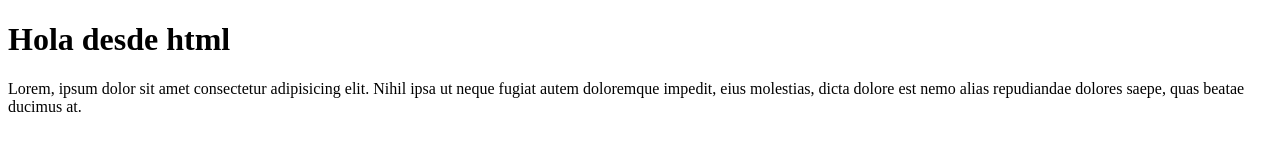
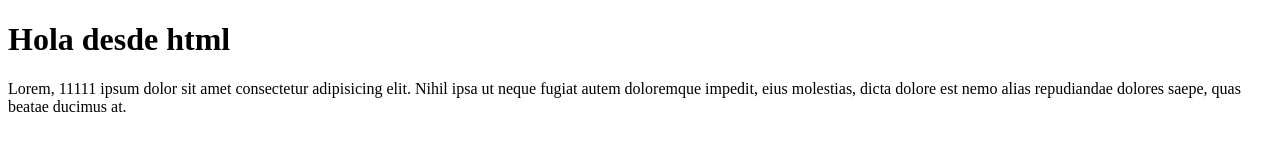
Before and after one commit to Leicin/tutorial-git, a plain HTML site: page index.html in a window 1280 px wide. Drawn offline with Linux system fonts and the light colour scheme.

Commit message:
agregue numeros al parrafo

```diff
--- a/index.html
+++ b/index.html
@@ -12,7 +12,7 @@
 
     <h1>Hola desde html</h1>
     <p>
-        Lorem, ipsum dolor sit amet consectetur adipisicing elit. Nihil ipsa ut neque fugiat autem doloremque impedit,
+        Lorem, 11111 ipsum dolor sit amet consectetur adipisicing elit. Nihil ipsa ut neque fugiat autem doloremque impedit,
         eius
         molestias, dicta dolore est nemo alias repudiandae dolores saepe, quas beatae ducimus at.
     </p>
```
